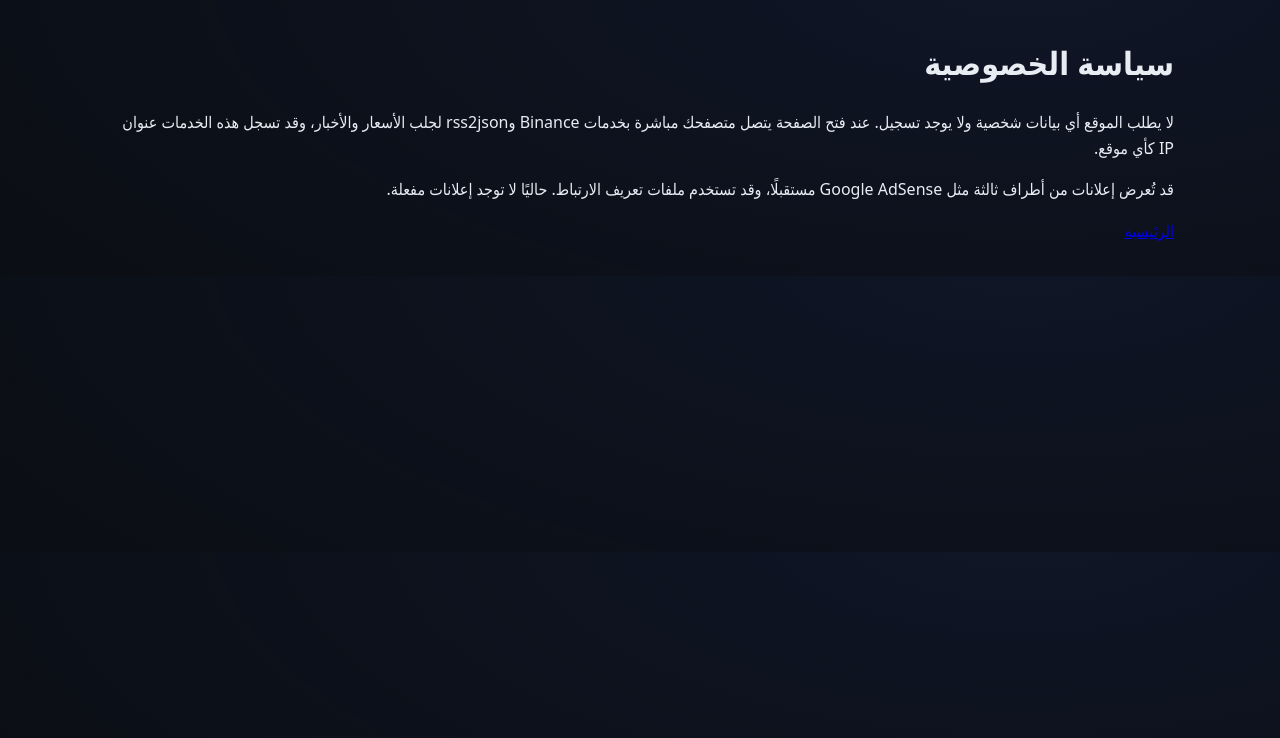
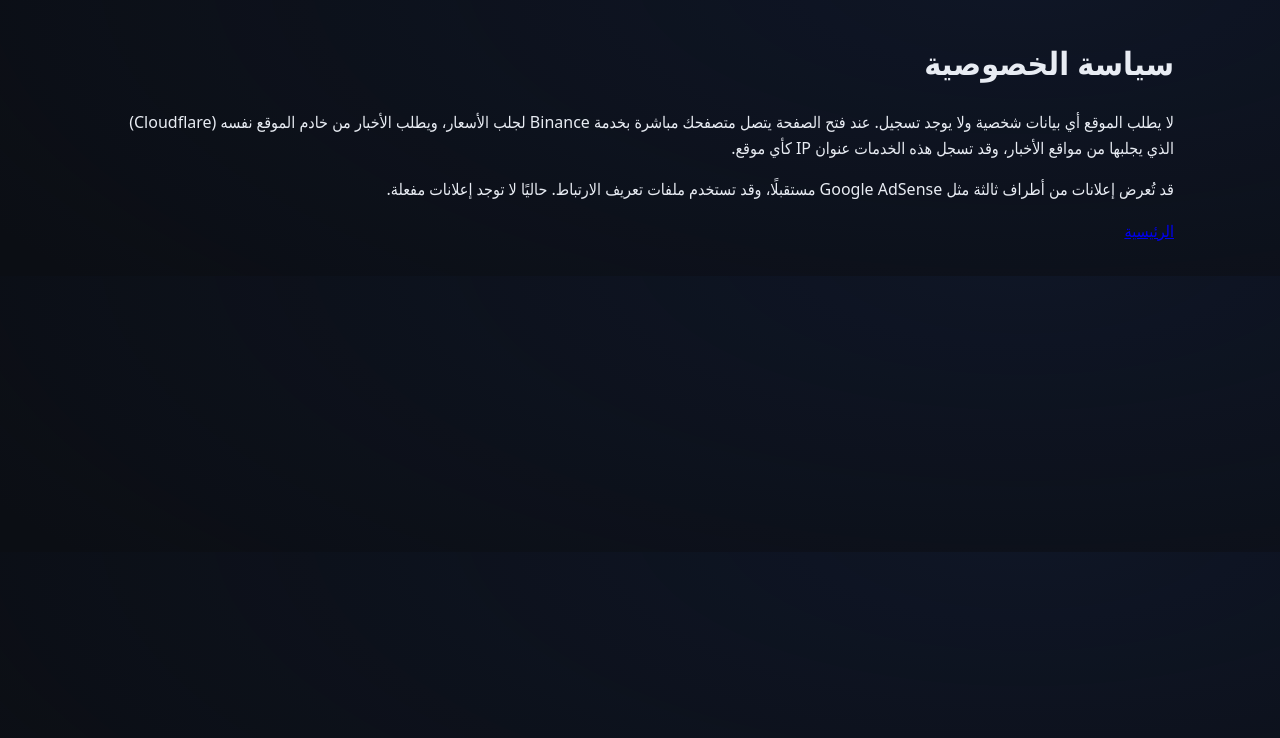
Before and after one commit to VOLT-COIN/mobile-guide-ar, a plain HTML site: page privacy.html in a window 1280 px wide. Drawn offline with Linux system fonts and the light colour scheme.

Commit message:
Revise privacy policy text for clarity
Updated the privacy policy to clarify data collection practices.

```diff
--- a/privacy.html
+++ b/privacy.html
@@ -1,4 +1,4 @@
 <!doctype html><html lang="ar" dir="rtl"><head><meta charset="utf-8"><meta name="viewport" content="width=device-width,initial-scale=1"><title>سياسة الخصوصية</title><link rel="stylesheet" href="style.css"></head><body><main><h1>سياسة الخصوصية</h1>
-<p>لا يطلب الموقع أي بيانات شخصية ولا يوجد تسجيل. عند فتح الصفحة يتصل متصفحك مباشرة بخدمات Binance وrss2json لجلب الأسعار والأخبار، وقد تسجل هذه الخدمات عنوان IP كأي موقع.</p>
+<p>لا يطلب الموقع أي بيانات شخصية ولا يوجد تسجيل. عند فتح الصفحة يتصل متصفحك مباشرة بخدمة Binance لجلب الأسعار، ويطلب الأخبار من خادم الموقع نفسه (Cloudflare) الذي يجلبها من مواقع الأخبار، وقد تسجل هذه الخدمات عنوان IP كأي موقع.</p>
 <p>قد تُعرض إعلانات من أطراف ثالثة مثل Google AdSense مستقبلًا، وقد تستخدم ملفات تعريف الارتباط. حاليًا لا توجد إعلانات مفعلة.</p>
 <p><a href="index.html">الرئيسية</a></p></main></body></html>
```
